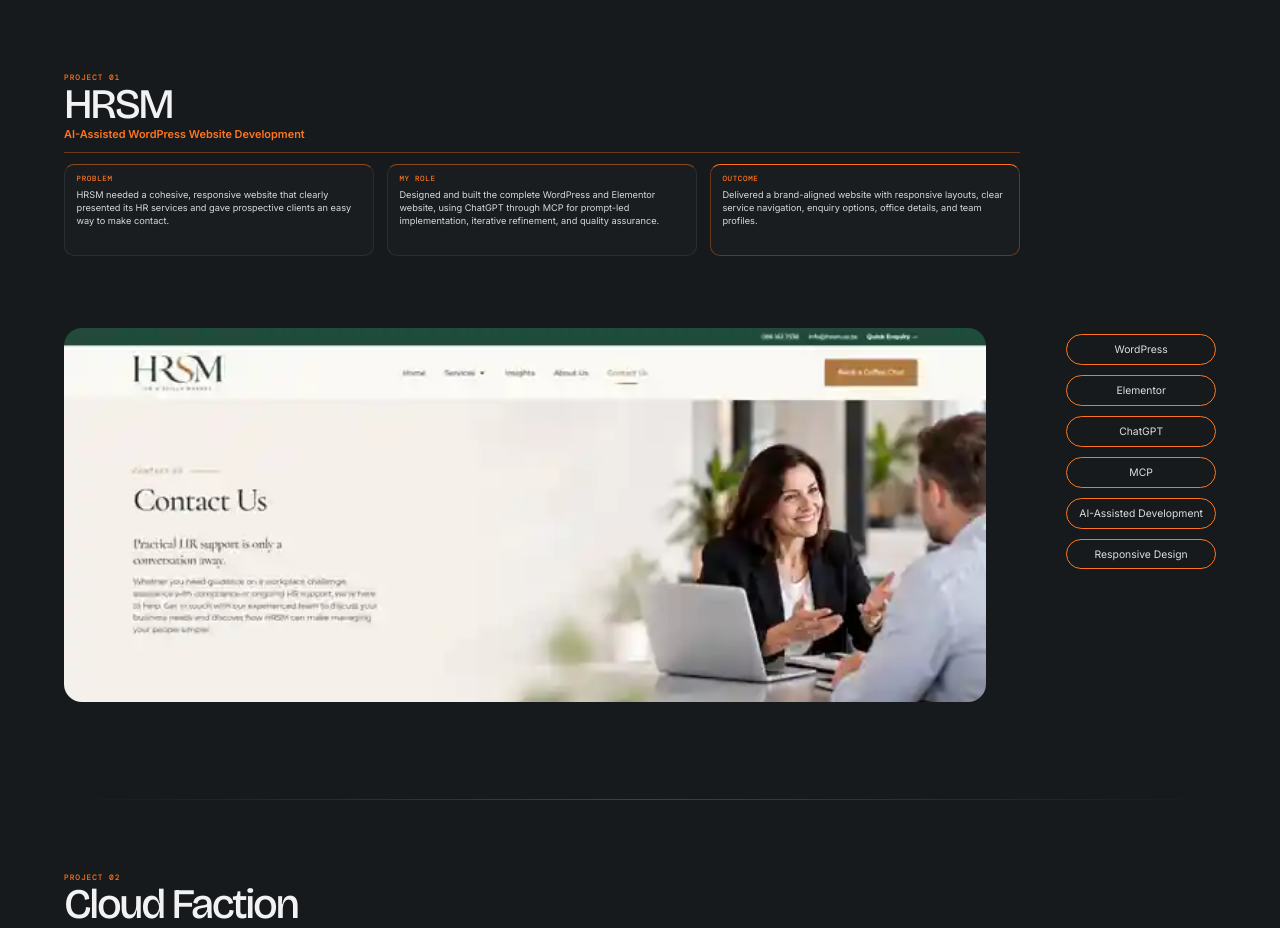
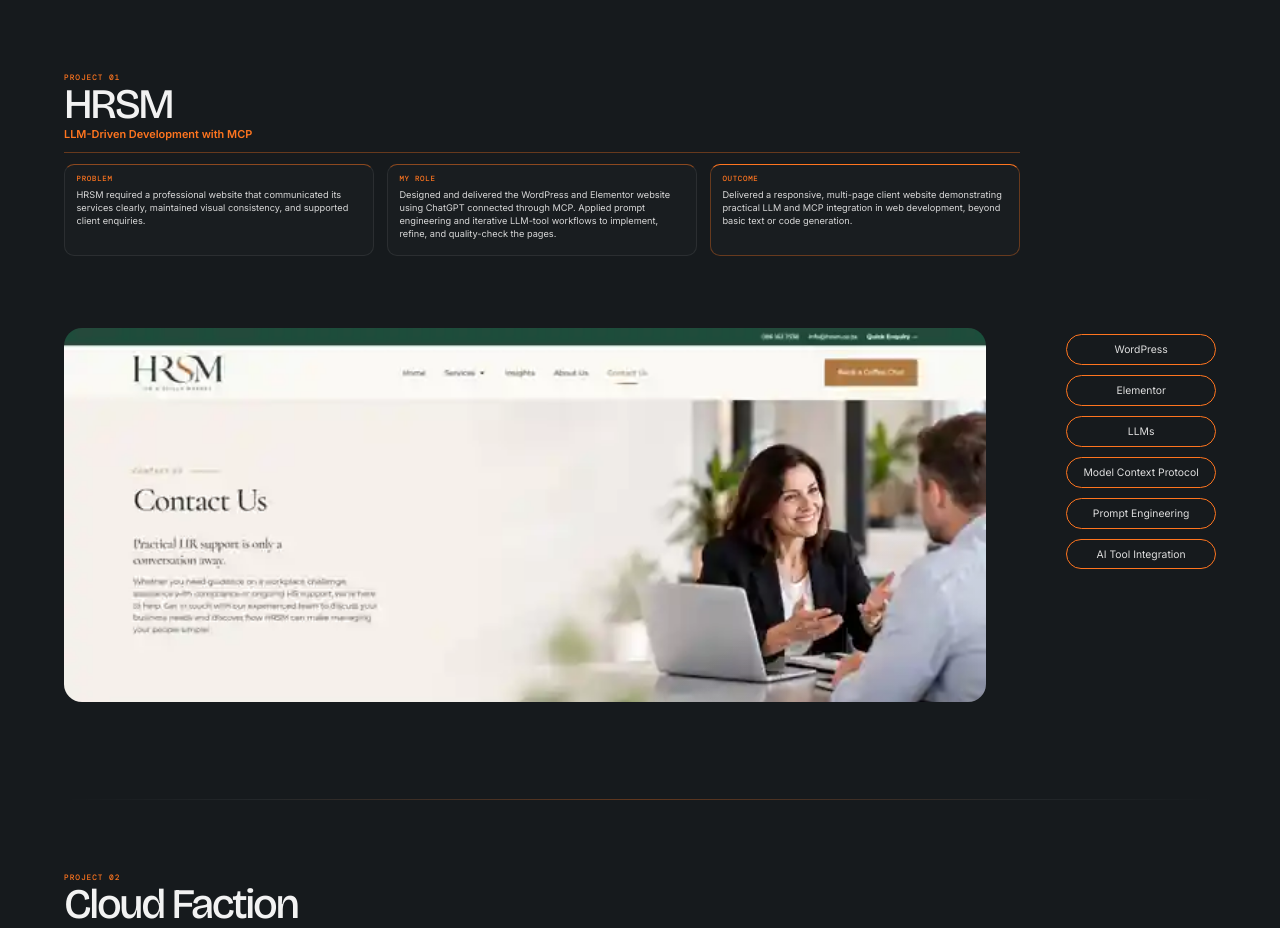
Before and after one commit to RiazK09/riaz-portfolio, a plain HTML site: page index.html in a window 1280 px wide. Shown: the part 6400-7328 px from the top of the page. Drawn offline with nearby package versions, Linux system fonts and the light colour scheme; a web font is replaced by a local one.

Commit message:
Strengthen HRSM case study with LLM, MCP and prompt-engineering delivery

```diff
--- a/index.html
+++ b/index.html
@@ -314,16 +314,16 @@
           <div class="project-intro-block">
             <span class="project-number">PROJECT 01</span>
             <h2>HRSM</h2>
-            <p class="project-type">AI-Assisted WordPress Website Development</p>
+            <p class="project-type">LLM-Driven Development with MCP</p>
           </div>
           <div class="project-case-grid">
-            <div class="case-problem"><span>PROBLEM</span><p>HRSM needed a cohesive, responsive website that clearly presented its HR services and gave prospective clients an easy way to make contact.</p></div>
-            <div class="case-role"><span>MY ROLE</span><p>Designed and built the complete WordPress and Elementor website, using ChatGPT through MCP for prompt-led implementation, iterative refinement, and quality assurance.</p></div>
-            <div class="case-outcome"><span>OUTCOME</span><p>Delivered a brand-aligned website with responsive layouts, clear service navigation, enquiry options, office details, and team profiles.</p></div>
+            <div class="case-problem"><span>PROBLEM</span><p>HRSM required a professional website that communicated its services clearly, maintained visual consistency, and supported client enquiries.</p></div>
+            <div class="case-role"><span>MY ROLE</span><p>Designed and delivered the WordPress and Elementor website using ChatGPT connected through MCP. Applied prompt engineering and iterative LLM-tool workflows to implement, refine, and quality-check the pages.</p></div>
+            <div class="case-outcome"><span>OUTCOME</span><p>Delivered a responsive, multi-page client website demonstrating practical LLM and MCP integration in web development, beyond basic text or code generation.</p></div>
           </div>
         </div>
         <div class="project-media media-slot project-preview project-hrsm" data-asset="project-hrsm.webp"><span>Project preview</span></div>
-        <div class="tag-stack"><span>WordPress</span><span>Elementor</span><span>ChatGPT</span><span>MCP</span><span>AI-Assisted Development</span><span>Responsive Design</span></div>
+        <div class="tag-stack"><span>WordPress</span><span>Elementor</span><span>LLMs</span><span>Model Context Protocol</span><span>Prompt Engineering</span><span>AI Tool Integration</span></div>
       </div>
     </section>
 
```
